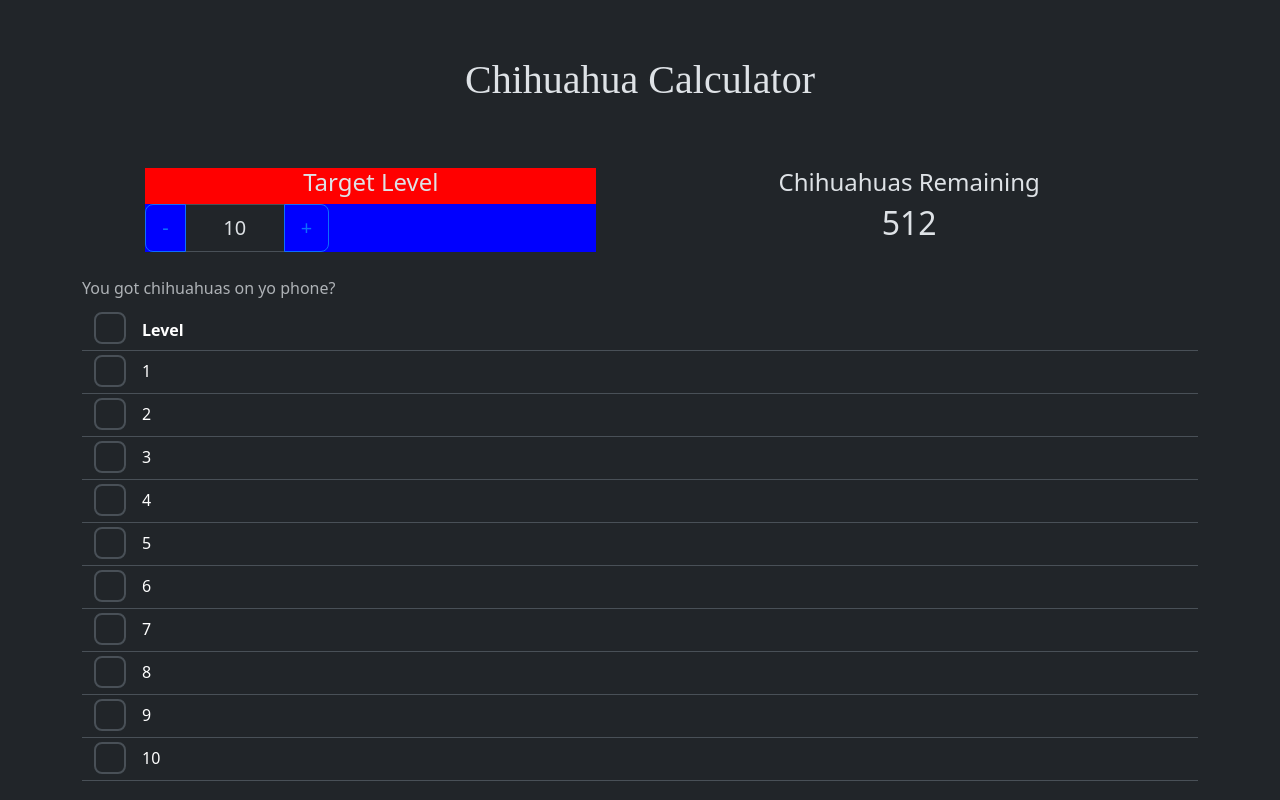
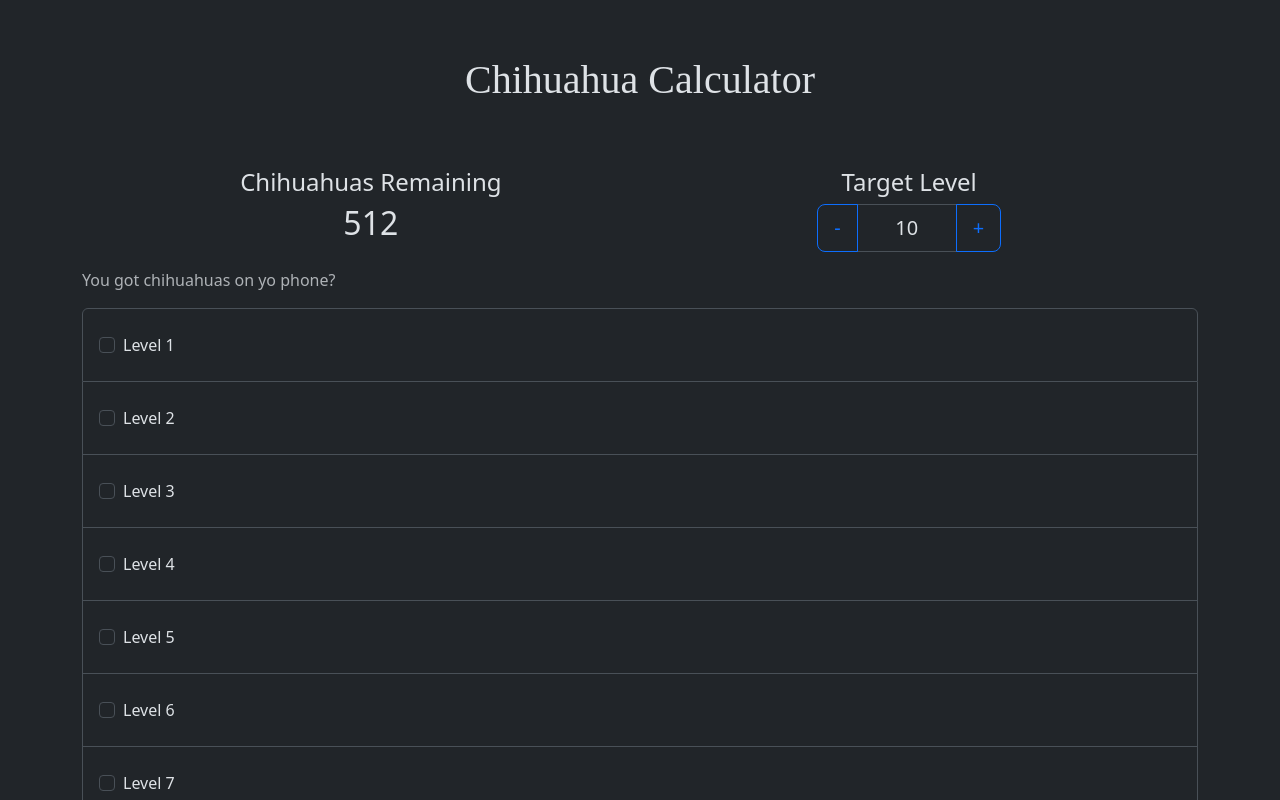
Before and after one commit to adamkirkus/chihuahua-calculator, a React (Vite) app: page / in a window 1280 px wide. Shown: the top 800 px of the page. Built offline with nearby package versions, Linux system fonts and the light colour scheme.

Commit message:
works with bug(s)

```diff
--- a/src/App.css
+++ b/src/App.css
@@ -3,6 +3,14 @@
   padding-top: 5%;
   padding-bottom: 5%;
   font-family: 'Cochin';
+}
+
+.counter-input-group {
+  justify-content: center;
+}
+
+.double-size {
+  transform: scale(2, 2);
 }
 
 #input-level {
@@ -15,10 +23,6 @@ input.no-caret {
   caret-color: transparent;
 }
 
-.lg {
-  transform: scale(2, 2);
-}
-
 table td.fit,
 table th.fit {
   white-space: nowrap;
@@ -26,10 +30,7 @@ table th.fit {
   padding-left: 20px;
 }
 
-.counter {
-  background-color: red;
+.tall {
+  padding-top: 1.5em;
+  padding-bottom: 1.5em;
 }
-
-.counter-input-group {
-  background-color: blue;
-}
--- a/src/App.tsx
+++ b/src/App.tsx
@@ -11,12 +11,15 @@ function App() {
 
             <div className="row justify-content-evenly text-center">
                <div className="col-5">
+                  <Result />
+               </div>
+               <div className="col-5">
                   <Counter />
                </div>
-               <div className="col-5">
-                  <Result />
-               </div>
             </div>
+
+            <p className="text-body-secondary">You got chihuahuas on yo phone?</p>
+
             <LevelRows />
          </div>
       </>
--- a/src/components/Counter.tsx
+++ b/src/components/Counter.tsx
@@ -6,7 +6,6 @@ function Counter() {
    const dispatch = useAppDispatch();
    return (
       <>
-         <div className="counter">
          <h4>Target Level</h4>
 
          <div className="input-group input-group-lg mb-3 counter-input-group">
@@ -26,7 +25,6 @@ function Counter() {
                +
             </button>
          </div>
-         </div>
       </>
    );
 
--- a/src/components/LevelRows.tsx
+++ b/src/components/LevelRows.tsx
@@ -1,48 +1,80 @@
-import { useAppSelector } from "../app/hooks";
+import { ChangeEvent } from "react";
+import { useAppSelector, useAppDispatch } from "../app/hooks";
+import { updatePoints } from "../features/simpleSlice";
 
 function LevelRows() {
    const elements = [];
    const level = useAppSelector((state) => state.simple.level);
+   const dispatch = useAppDispatch();
 
-   for (let i = 1; i <= level; i++) {
+   for (let i = 1; i < level; i++) {
       elements.push(LevelRow(i));
    }
 
    return (
+      // <>
+      //    <table className="table">
+      //       <caption className="caption-top">You got chihuahuas on yo phone?</caption>
+
+      //       <thead>
+      //          <tr>
+      //             <th scope="col" className="fit">
+      //                <div className="form-check">
+      //                   <input className="form-check-input lg" type="checkbox" />
+      //                </div>
+      //             </th>
+      //             <th scope="col">Level</th>
+      //          </tr>
+      //       </thead>
+
+      //       <tbody id="level-rows">{elements}</tbody>
+      //    </table>
+      // </>
+
       <>
-         <table className="table">
-            <caption className="caption-top">You got chihuahuas on yo phone?</caption>
-
-            <thead>
-               <tr>
-                  <th scope="col" className="fit">
-                     <div className="form-check">
-                        <input className="form-check-input lg" type="checkbox" />
-                     </div>
-                  </th>
-                  <th scope="col">Level</th>
-               </tr>
-            </thead>
-
-            <tbody id="level-rows">{elements}</tbody>
-         </table>
+         <ul className="list-group">{elements}</ul>
       </>
    );
-}
 
-function LevelRow(level: number) {
-   return (
-      <>
-         <tr key={"levelRow" + level}>
-            <td className="fit">
-               <div className="form-check">
-                  <input className="form-check-input lg" type="checkbox" id={"chkLevel" + level} />
-               </div>
-            </td>
-            <td>{level}</td>
-         </tr>
-      </>
-   );
+   function LevelRow(level: number) {
+      return (
+         // <>
+         //    <tr key={"levelRow" + level}>
+         //       <td className="fit">
+         //          <div className="form-check">
+         //             <input className="form-check-input lg" type="checkbox" id={"chkLevel" + level} />
+         //          </div>
+         //       </td>
+         //       <td>{level}</td>
+         //    </tr>
+         // </>
+
+         <>
+            <li className="list-group-item tall" key={"level" + level}>
+               <input
+                  className="form-check-input me-2"
+                  type="checkbox"
+                  id={"chkLevel" + level}
+                  value={2 ** (level - 1)}
+                  onChange={chkLevel_OnChange}
+               />
+               <label className="form-check-label stretched-link" htmlFor={"chkLevel" + level}>
+                  {"Level " + level}
+               </label>
+            </li>
+         </>
+      );
+   }
+
+   function chkLevel_OnChange(event: ChangeEvent<HTMLInputElement>) {
+      let value = Number.parseInt(event.target.getAttribute("value") ?? "0");
+
+      if (event.target.checked) {
+         dispatch(updatePoints(value));
+      } else {
+         dispatch(updatePoints(value * -1));
+      }
+   }
 }
 
 export default LevelRows;
--- a/src/components/Result.tsx
+++ b/src/components/Result.tsx
@@ -1,20 +1,16 @@
-import { useState } from "react";
+// import { useState } from "react";
 import { useAppSelector } from "../app/hooks";
 
 function Result() {
    const level = useAppSelector((state) => state.simple.level);
-   const [result, setResult] = useState(calcResult(level));
+   const points = useAppSelector((state) => state.simple.points);
 
    return (
       <>
          <h4>Chihuahuas Remaining</h4>
-         <h2>{result}</h2>
+         <h2>{2 ** (level - 1) - points}</h2>
       </>
    );
-
-   function calcResult(level: number) {
-      return 2 ** (level - 1);
-   }
 }
 
 export default Result;
--- a/src/features/simpleSlice.ts
+++ b/src/features/simpleSlice.ts
@@ -2,11 +2,13 @@ import { createSlice, PayloadAction } from "@reduxjs/toolkit";
 import type { RootState } from "../app/store";
 
 export interface SimpleState {
-    level: number
+    level: number,
+    points: number
 };
 
 const initialState: SimpleState = {
-    level: 10
+    level: 10,
+    points: 0
 };
 
 export const simpleSlice = createSlice({
@@ -23,11 +25,14 @@ export const simpleSlice = createSlice({
         },
         setLevel: (state, action: PayloadAction<number>) => {
             state.level = action.payload;
+        },
+        updatePoints: (state, action: PayloadAction<number>) => {
+            state.points += action.payload;
         }
     }
 });
 
-export const { increment, decrement } = simpleSlice.actions;
+export const { increment, decrement, setLevel, updatePoints } = simpleSlice.actions;
 
 export const selectLevel = (state: RootState) => state.simple.level;
 
```
Lines whose indentation alone changed are shown as unchanged.
